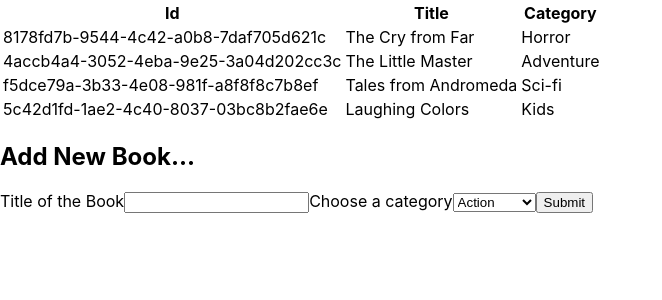
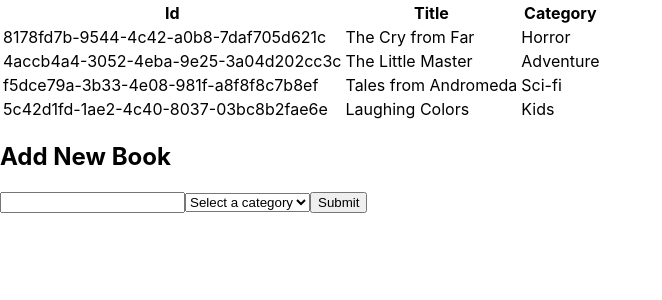
Before and after one commit to praz99/bookstore, a React (Create React App) app: page / in a window 1280 px wide. Shown: the top 300 px of the page, without its empty margins (0-662 px from the left). Built offline with nearby package versions, Linux system fonts and the light colour scheme.

Commit message:
implement adding new book feature.

```diff
--- a/src/containers/BooksForm.js
+++ b/src/containers/BooksForm.js
@@ -1,25 +1,53 @@
-import React from 'react';
+import React, { useState } from 'react';
+import { connect } from 'react-redux';
+import { v4 as uuidv4 } from 'uuid';
+import PropTypes from 'prop-types';
 import CATEGORIES from '../constants/categories';
+import { createBookAction } from '../actions/index';
 
-const BooksForm = () => (
-  <form>
-    <h2>Add New Book...</h2>
-    <label htmlFor="form-book-title">
-      Title of the Book
-      <input type="text" id="form-book-title" name="form-book-title" />
-    </label>
-    <label htmlFor="categories">
-      Choose a category
-      <select id="categories">
-        {
-          CATEGORIES.map(category => (
+const BooksForm = ({ createBook }) => {
+  const [state, setState] = useState({ title: '', category: '' });
+  const handleChange = ({ target: { name, value } }) => {
+    setState({ ...state, [name]: value });
+  };
+
+  const { title, category } = state;
+  const handleSubmit = e => {
+    e.preventDefault();
+    createBook({
+      id: uuidv4(),
+      title,
+      category,
+    });
+    setState({ title: '', category: '' });
+  };
+
+  return (
+    <>
+      <h2>Add New Book</h2>
+      <form onSubmit={handleSubmit}>
+        <input type="text" value={state.title || ''} onChange={handleChange} id="title" name="title" required />
+        <select
+          onChange={handleChange}
+          name="category"
+          value={state.category}
+          required
+        >
+          <option value="default">Select a category</option>
+          {CATEGORIES.map(category => (
             <option key={category} value={category}>{category}</option>
-          ))
-        }
-      </select>
-    </label>
-    <button type="submit">Submit</button>
-  </form>
-);
+          ))}
+        </select>
+        <button type="submit">Submit</button>
+      </form>
+    </>
+  );
+};
 
-export default BooksForm;
+BooksForm.propTypes = {
+  createBook: PropTypes.func.isRequired,
+};
+
+const mapDispatchToProps = dispatch => ({ createBook: book => dispatch(createBookAction(book)) });
+
+export default connect(null, mapDispatchToProps)(BooksForm);
--- a/src/containers/BooksList.js
+++ b/src/containers/BooksList.js
@@ -28,7 +28,7 @@ BooksList.propTypes = {
 
 const mapStateToProps = state => (
   {
-    books: state.bookReducer.books,
+    books: state.books,
   }
 );
 
--- a/src/index.js
+++ b/src/index.js
@@ -2,12 +2,8 @@ import React from 'react';
 import ReactDOM from 'react-dom';
 import './index.css';
 import { Provider } from 'react-redux';
-import { createStore } from 'redux';
+import store from './reducers/index';
 import App from './components/App';
-import rootReducer from './reducers/index';
-import INITIAL_STATE from './constants/initialState';
-
-const store = createStore(rootReducer, INITIAL_STATE);
 
 ReactDOM.render(
   <React.StrictMode>
--- a/src/reducers/books.js
+++ b/src/reducers/books.js
@@ -1,7 +1,7 @@
 import { CREATE_BOOK, REMOVE_BOOK } from '../actions/index';
-import INITIAL_STATE from '../constants/initialState';
+// import INITIAL_STATE from '../constants/initialState';
 
-const bookReducer = (state = INITIAL_STATE, action) => {
+const bookReducer = (state = [], action) => {
   switch (action.type) {
     case CREATE_BOOK:
       return [...state,
@@ -12,10 +12,7 @@ const bookReducer = (state = INITIAL_STATE, action) => {
       },
     ];
     case REMOVE_BOOK:
-      return [
-        ...state.slice(0, action.index),
-        ...state.slice(action.index + 1, state.length),
-      ];
+      return state.filter(book => book.id !== action.book.id);
     default:
       return state;
   }
--- a/src/reducers/index.js
+++ b/src/reducers/index.js
@@ -1,4 +1,11 @@
-import { combineReducers } from 'redux';
+import { createStore, combineReducers } from 'redux';
 import bookReducer from './books';
+import INITIAL_STATE from '../constants/initialState';
 
-export default combineReducers({ bookReducer });
+const rootReducer = combineReducers({
+  books: bookReducer,
+});
+
+const store = createStore(rootReducer, INITIAL_STATE);
+
+export default store;
```
Also changed, not shown: 1 other file (tests, documents, lock files or other folders). Lines whose indentation alone changed are shown as unchanged.
